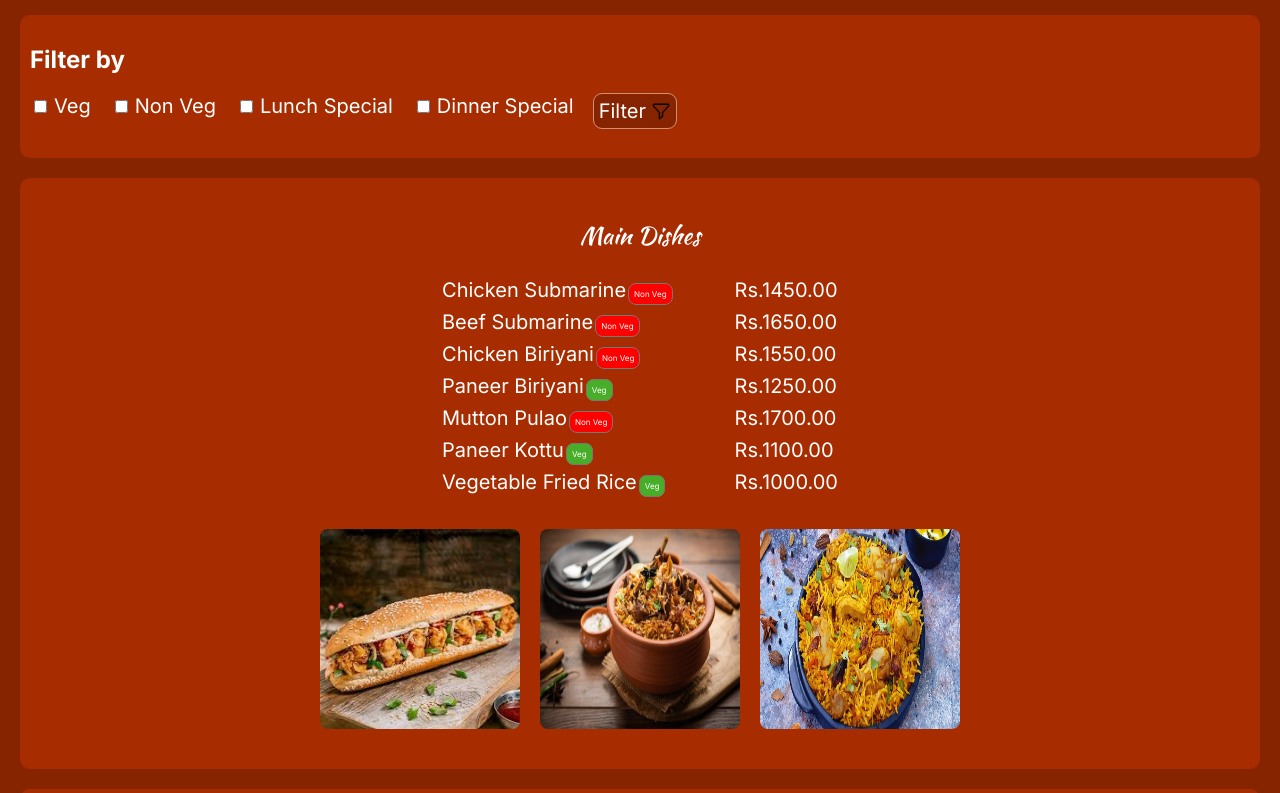
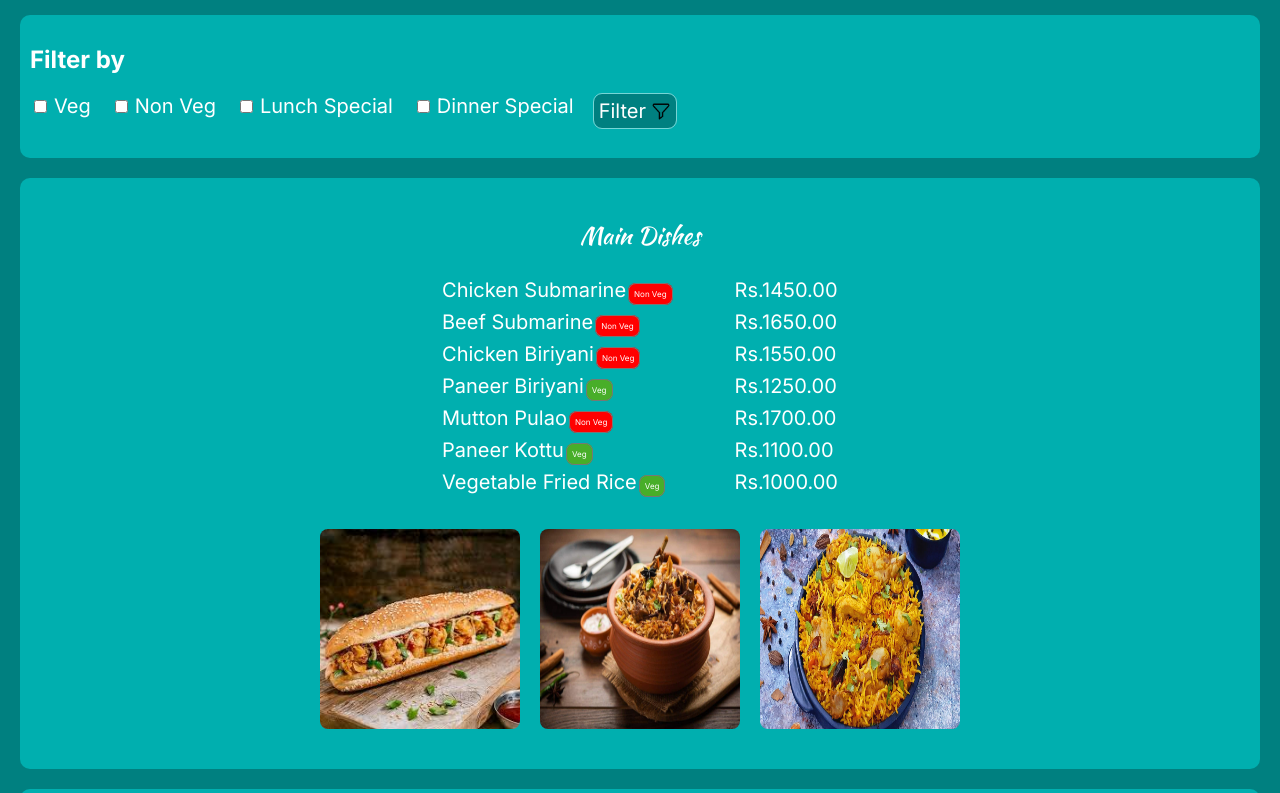
Before and after one commit to aakilahamed2005/foodMenu-uom, a plain HTML site: page index.html in a window 1280 px wide. Shown: the part 73-866 px from the top of the page. Drawn offline with Linux system fonts and the light colour scheme.

Commit message:
chenged the theme color

```diff
--- a/styles.scss
+++ b/styles.scss
@@ -1,5 +1,10 @@
+/*
 $bgcolor1:#872400;
 $bgcolor2:#A72C00;
+*/
+
+$bgcolor1:teal;
+$bgcolor2:rgb(0, 175, 175);
 
 @import url('https://fonts.googleapis.com/css2?family=Graduate&family=Inter:ital,opsz,wght@0,14..32,100..900;1,14..32,100..900&family=Kaushan+Script&family=Lexend:wght@100..900&display=swap');
 
```
Also changed, not shown: styles.css, 1 other file.
